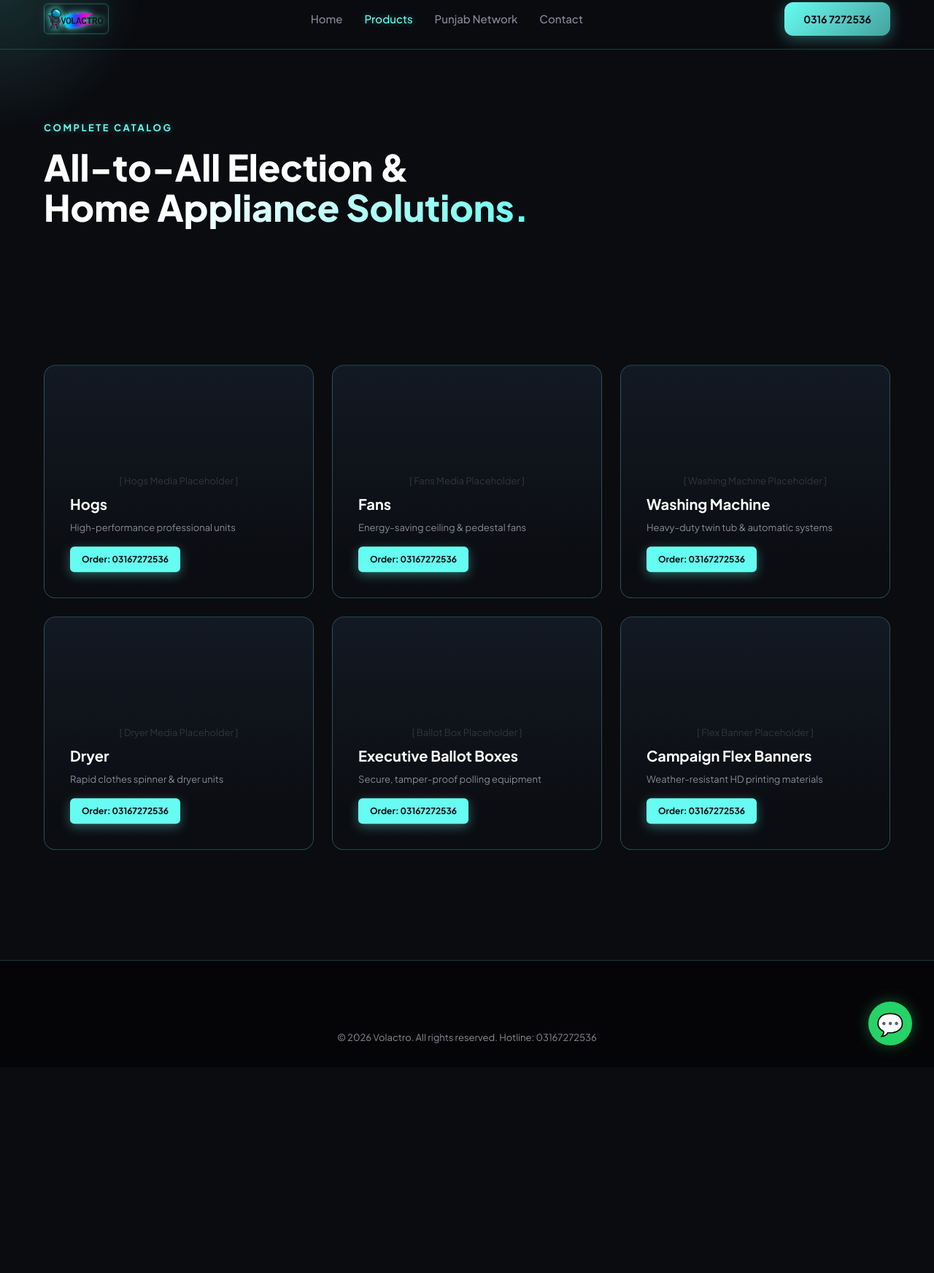
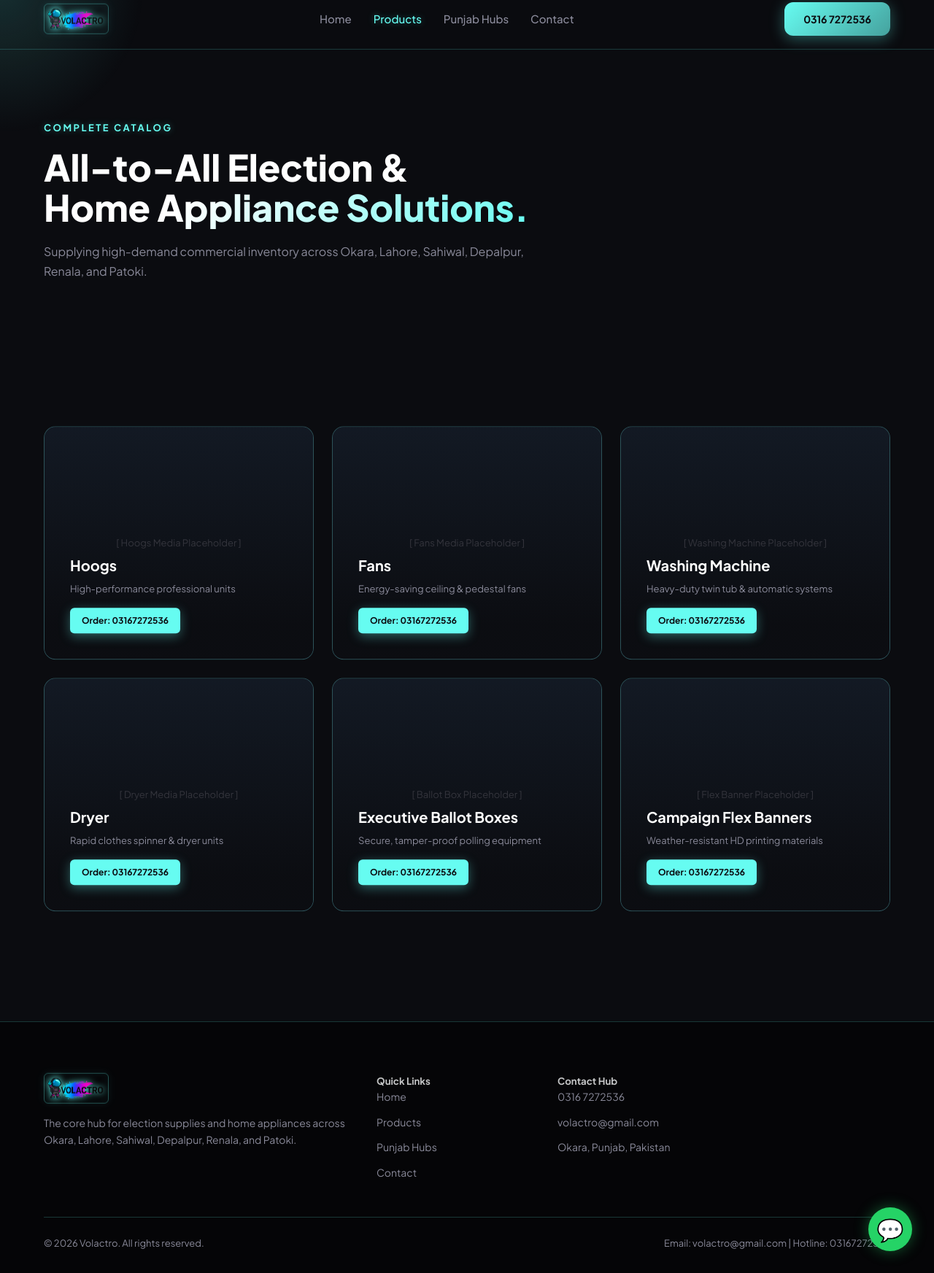
Before and after one commit to volactro/volactro, a plain HTML site: page products.html in a window 1280 px wide. Shown: the part 15-1760 px from the top of the page at 73% size. Before the commit the page ends 1478 px from the top, so only its background shows below. Drawn offline with nearby package versions, Linux system fonts and the light colour scheme.

Commit message:
Update products.html

```diff
--- a/products.html
+++ b/products.html
@@ -30,7 +30,7 @@
 
 <div class="cursor-glow" aria-hidden="true"></div>
 
-<!-- Navbar with Animated Logo -->
+<!-- Navbar -->
 <header class="nav">
   <div class="container nav-inner">
     <a href="index.html" class="brand">
@@ -40,7 +40,7 @@
     <nav class="nav-links">
       <a href="index.html">Home</a>
       <a href="products.html" class="active">Products</a>
-      <a href="map.html">Punjab Network</a>
+      <a href="map.html">Punjab Hubs</a>
       <a href="contact.html">Contact</a>
     </nav>
     <div class="nav-cta"><a href="tel:03167272536" class="btn btn-primary">0316 7272536</a></div>
@@ -51,6 +51,7 @@
   <div class="container">
     <div class="eyebrow" data-aos="fade-up">Complete Catalog</div>
     <h1 class="display-1" data-aos="fade-up">All-to-All Election &amp;<br><span class="grad-text">Home Appliance Solutions.</span></h1>
+    <p class="hero-sub" data-aos="fade-up" style="margin-top: 15px; max-width: 700px;">Supplying high-demand commercial inventory across Okara, Lahore, Sahiwal, Depalpur, Renala, and Patoki.</p>
   </div>
 </section>
 
@@ -58,19 +59,19 @@
   <div class="container">
     <div class="work-grid">
 
-      <!-- 1. Hogs -->
+      <!-- 1. Hoogs -->
       <div class="product-img-card floating-card" data-aos="fade-up">
-        <div style="position: absolute; inset: 0; background: #161f2c; display: flex; align-items: center; justify-content: center; color: var(--text-muted); font-size: 13px;">[ Hogs Media Placeholder ]</div>
+        <div style="position: absolute; inset: 0; background: #161f2c; display: flex; align-items: center; justify-content: center; color: var(--text-muted); font-size: 13px;">[ Hoogs Media Placeholder ]</div>
         <div style="position: absolute; inset: 0; background: linear-gradient(to top, rgba(11,12,16,0.95) 15%, rgba(11,12,16,0.3) 100%);"></div>
         <div class="product-content">
-          <h4>Hogs</h4>
+          <h4>Hoogs</h4>
           <span>High-performance professional units</span>
           <a href="tel:03167272536" class="card-action-btn">Order: 03167272536</a>
         </div>
       </div>
 
       <!-- 2. Fans -->
-      <div class="product-img-card floating-card" data-aos="fade-up" data-aos-delay="150">
+      <div class="product-img-card floating-card" data-aos="fade-up" data-aos-delay="100">
         <div style="position: absolute; inset: 0; background: #161f2c; display: flex; align-items: center; justify-content: center; color: var(--text-muted); font-size: 13px;">[ Fans Media Placeholder ]</div>
         <div style="position: absolute; inset: 0; background: linear-gradient(to top, rgba(11,12,16,0.95) 15%, rgba(11,12,16,0.3) 100%);"></div>
         <div class="product-content">
@@ -81,7 +82,7 @@
       </div>
 
       <!-- 3. Washing Machine -->
-      <div class="product-img-card floating-card" data-aos="fade-up" data-aos-delay="300">
+      <div class="product-img-card floating-card" data-aos="fade-up" data-aos-delay="200">
         <div style="position: absolute; inset: 0; background: #161f2c; display: flex; align-items: center; justify-content: center; color: var(--text-muted); font-size: 13px;">[ Washing Machine Placeholder ]</div>
         <div style="position: absolute; inset: 0; background: linear-gradient(to top, rgba(11,12,16,0.95) 15%, rgba(11,12,16,0.3) 100%);"></div>
         <div class="product-content">
@@ -92,7 +93,7 @@
       </div>
 
       <!-- 4. Dryer -->
-      <div class="product-img-card floating-card" data-aos="fade-up">
+      <div class="product-img-card floating-card" data-aos="fade-up" data-aos-delay="300">
         <div style="position: absolute; inset: 0; background: #161f2c; display: flex; align-items: center; justify-content: center; color: var(--text-muted); font-size: 13px;">[ Dryer Media Placeholder ]</div>
         <div style="position: absolute; inset: 0; background: linear-gradient(to top, rgba(11,12,16,0.95) 15%, rgba(11,12,16,0.3) 100%);"></div>
         <div class="product-content">
@@ -103,7 +104,7 @@
       </div>
 
       <!-- 5. Election Ballot Box -->
-      <div class="product-img-card floating-card" data-aos="fade-up" data-aos-delay="150">
+      <div class="product-img-card floating-card" data-aos="fade-up" data-aos-delay="400">
         <div style="position: absolute; inset: 0; background: #161f2c; display: flex; align-items: center; justify-content: center; color: var(--text-muted); font-size: 13px;">[ Ballot Box Placeholder ]</div>
         <div style="position: absolute; inset: 0; background: linear-gradient(to top, rgba(11,12,16,0.95) 15%, rgba(11,12,16,0.3) 100%);"></div>
         <div class="product-content">
@@ -114,7 +115,7 @@
       </div>
 
       <!-- 6. Campaign Flex & Banners -->
-      <div class="product-img-card floating-card" data-aos="fade-up" data-aos-delay="300">
+      <div class="product-img-card floating-card" data-aos="fade-up" data-aos-delay="500">
         <div style="position: absolute; inset: 0; background: #161f2c; display: flex; align-items: center; justify-content: center; color: var(--text-muted); font-size: 13px;">[ Flex Banner Placeholder ]</div>
         <div style="position: absolute; inset: 0; background: linear-gradient(to top, rgba(11,12,16,0.95) 15%, rgba(11,12,16,0.3) 100%);"></div>
         <div class="product-content">
@@ -131,8 +132,35 @@
 <!-- Footer -->
 <footer class="footer">
   <div class="container">
-    <div class="footer-bottom" style="border:none; justify-content: center;">
-      <p>© 2026 Volactro. All rights reserved. Hotline: 03167272536</p>
+    <div class="footer-top">
+      <div class="footer-brand">
+        <a href="index.html" class="brand">
+          <img src="volactro logo.png" alt="Volactro Logo" class="brand-logo-img" onerror="this.style.display='none';this.nextElementSibling.style.display='inline';">
+          <span style="display:none; color:#fff;">VOLACTRO</span>
+        </a>
+        <p>The core hub for election supplies and home appliances across Okara, Lahore, Sahiwal, Depalpur, Renala, and Patoki.</p>
+      </div>
+      <div>
+        <h5>Quick Links</h5>
+        <ul class="footer-links">
+          <li><a href="index.html">Home</a></li>
+          <li><a href="products.html">Products</a></li>
+          <li><a href="map.html">Punjab Hubs</a></li>
+          <li><a href="contact.html">Contact</a></li>
+        </ul>
+      </div>
+      <div>
+        <h5>Contact Hub</h5>
+        <ul class="footer-links">
+          <li><a href="tel:03167272536">0316 7272536</a></li>
+          <li><a href="mailto:volactro@gmail.com">volactro@gmail.com</a></li>
+          <li><a href="contact.html">Okara, Punjab, Pakistan</a></li>
+        </ul>
+      </div>
+    </div>
+    <div class="footer-bottom">
+      <p>© 2026 Volactro. All rights reserved.</p>
+      <p>Email: volactro@gmail.com | Hotline: 03167272536</p>
     </div>
   </div>
 </footer>
```
